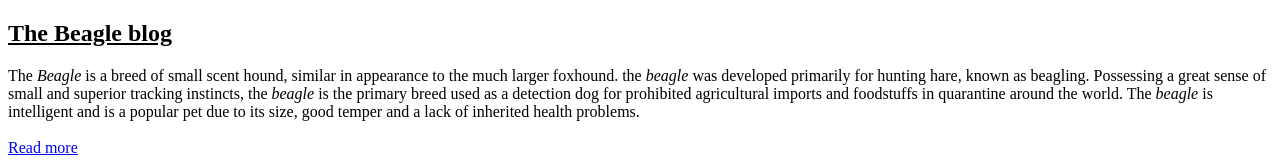
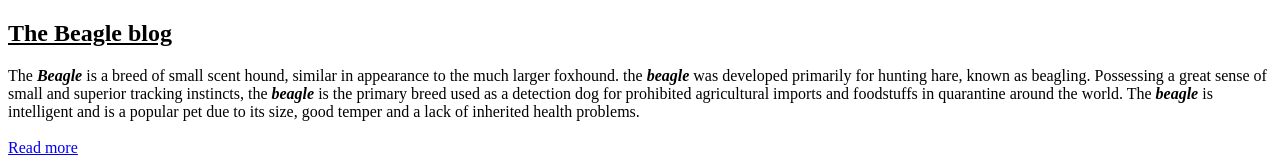
Before and after one commit to codeprogredire/beagleblog, a plain HTML site: page index.html in a window 1280 px wide. Shown: the top 160 px of the page. Drawn offline with Linux system fonts and the light colour scheme.

Commit message:
final commit

```diff
--- a/index.html
+++ b/index.html
@@ -9,11 +9,11 @@
     <section>
         <h1><u>The Beagle blog</u></h1>
         <p>
-            The <bold><i>Beagle</i></bold> is a breed of small scent hound, similar in appearance to the much larger
-            foxhound. the <bold><i>beagle</i></bold> was developed primarily for hunting hare, known as beagling.
-            Possessing a great sense of small and superior tracking instincts, the <bold><i>beagle</i></bold> is
+            The <strong><i>Beagle</i></strong> is a breed of small scent hound, similar in appearance to the much larger
+            foxhound. the <strong><i>beagle</i></strong> was developed primarily for hunting hare, known as beagling.
+            Possessing a great sense of small and superior tracking instincts, the <strong><i>beagle</i></strong> is
             the primary breed used as a detection dog for prohibited agricultural imports and foodstuffs in
-            quarantine around the world. The <bold><i>beagle</i></bold> is intelligent and is a popular pet
+            quarantine around the world. The <strong><i>beagle</i></strong> is intelligent and is a popular pet
             due to its size, good temper and a lack of inherited health problems.
             <br>
             <br>
```
